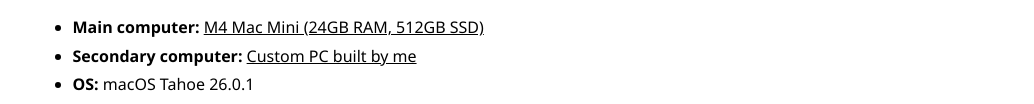
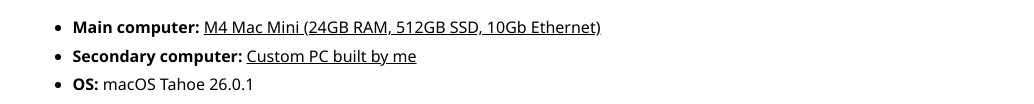
Before and after one commit to AaronPinto/Website, a website: page static/iuse.html in a window 1280 px wide. Shown: the part 329-433 px from the top of the page, without its empty margins (5-1039 px from the left). Drawn offline with Linux system fonts and the light colour scheme.

Commit message:
add ethernet spec to mac mini
Signed-off-by: AaronPinto <10177767+AaronPinto@users.noreply.github.com>

```diff
--- a/static/iuse.html
+++ b/static/iuse.html
@@ -40,7 +40,7 @@
             <h2 class="date_h2" id="2025-10-01">2025-10-01</h2>
             <ul>
                 <li><strong>Main computer:</strong>&nbsp;<a href="https://www.apple.com/ca/mac-mini/specs/">M4 Mac Mini (24GB RAM, 512GB
-                    SSD)</a>
+                    SSD, 10Gb Ethernet)</a>
                 </li>
                 <li><strong>Secondary computer:</strong>&nbsp;<a href="https://ca.pcpartpicker.com/user/aaronp110/saved/ZbHBjX">Custom PC
                     built by me</a>
```
